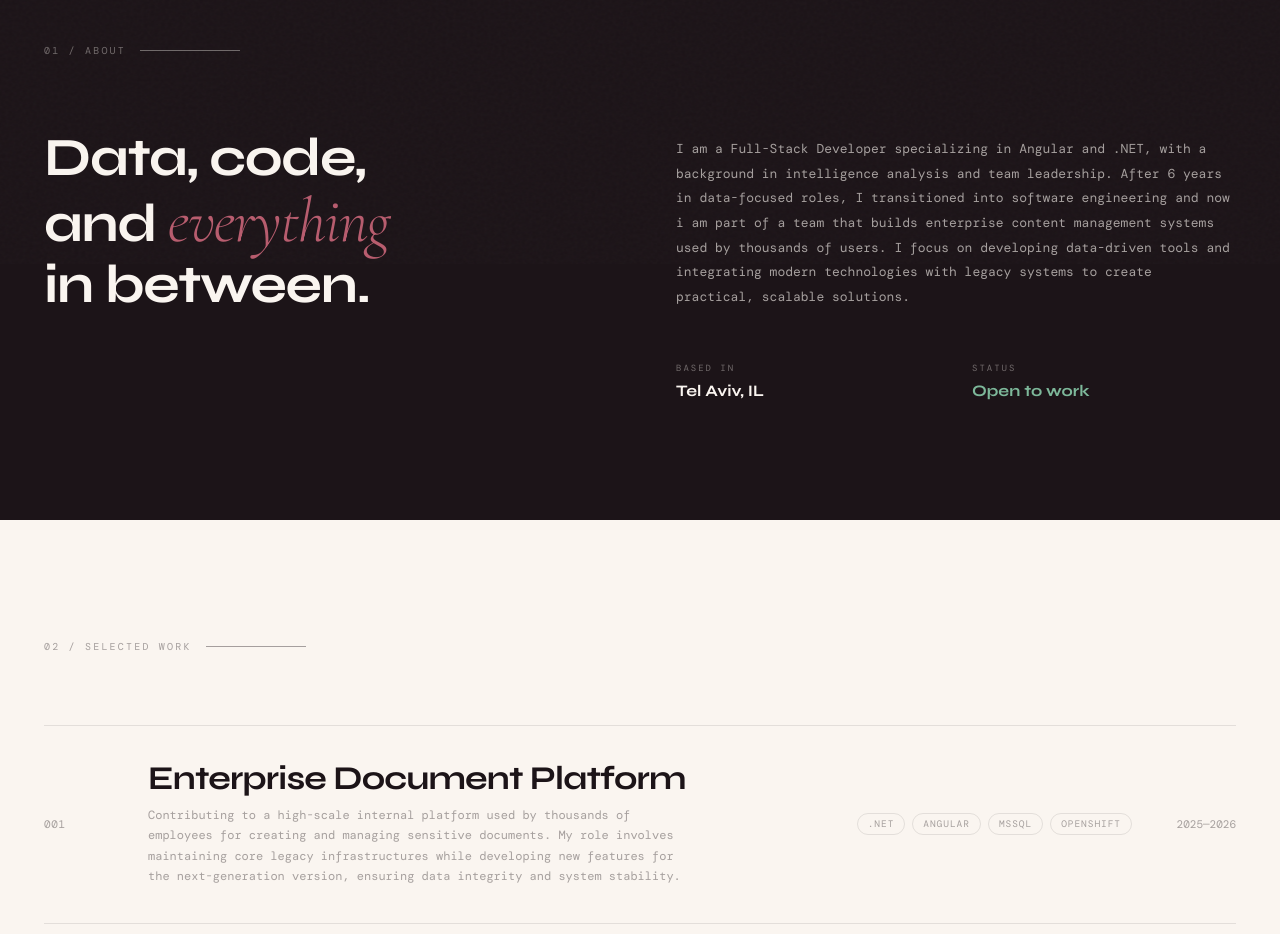
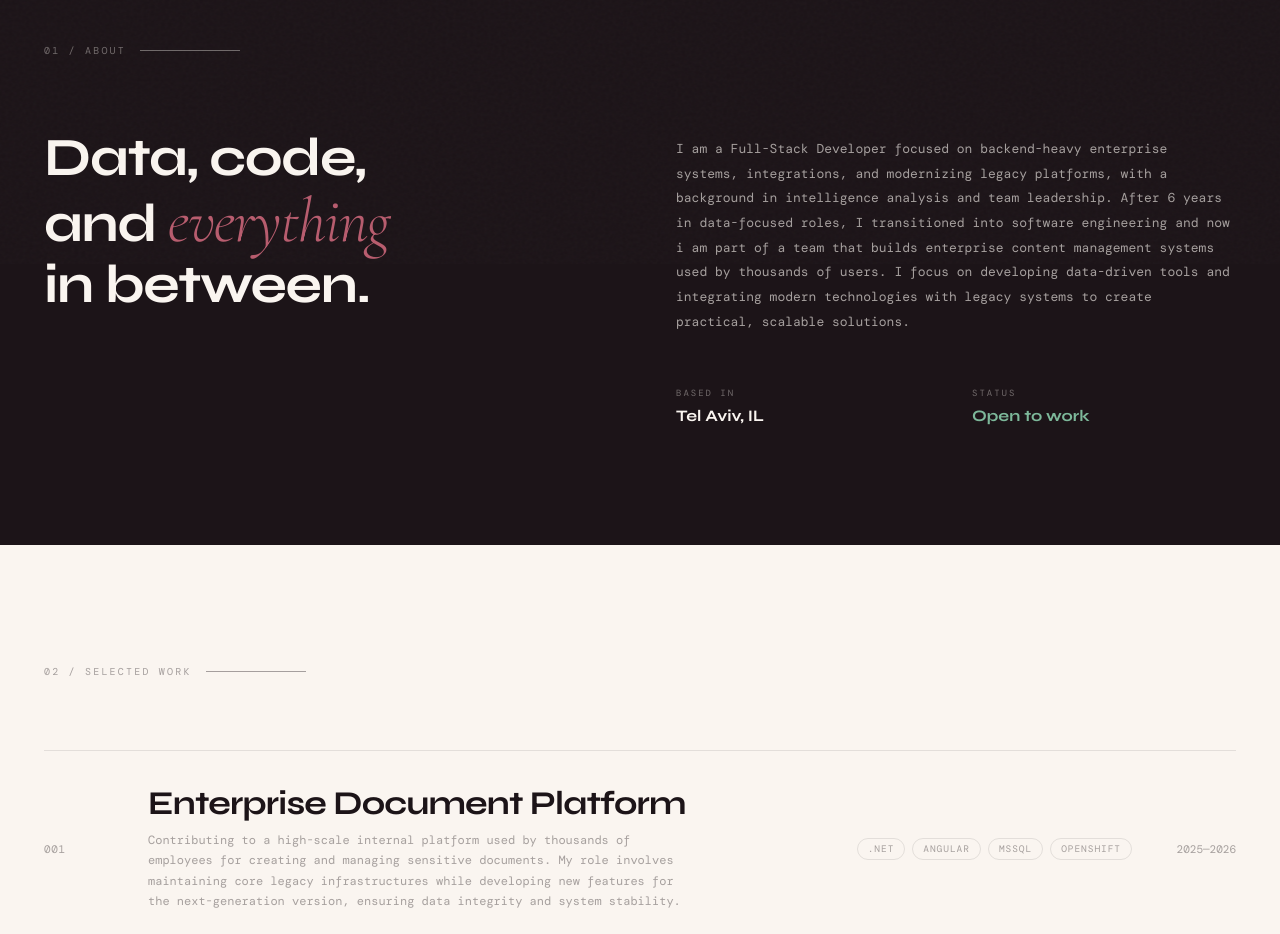
Before and after one commit to HiliMor/hili-bio, a plain HTML site: page index.html in a window 1280 px wide. Shown: the part 920-1854 px from the top of the page. Drawn offline with nearby package versions, Linux system fonts and the light colour scheme; a web font is replaced by a local one.

Commit message:
refine about section bio

```diff
--- a/index.html
+++ b/index.html
@@ -795,7 +795,8 @@
         </div>
         <div class="about-right reveal">
           <p class="about-bio">
-            I am a Full-Stack Developer specializing in Angular and .NET, with a
+            I am a Full-Stack Developer focused on backend-heavy enterprise
+            systems, integrations, and modernizing legacy platforms, with a
             background in intelligence analysis and team leadership. After 6
             years in data-focused roles, I transitioned into software
             engineering and now i am part of a team that builds enterprise
```
